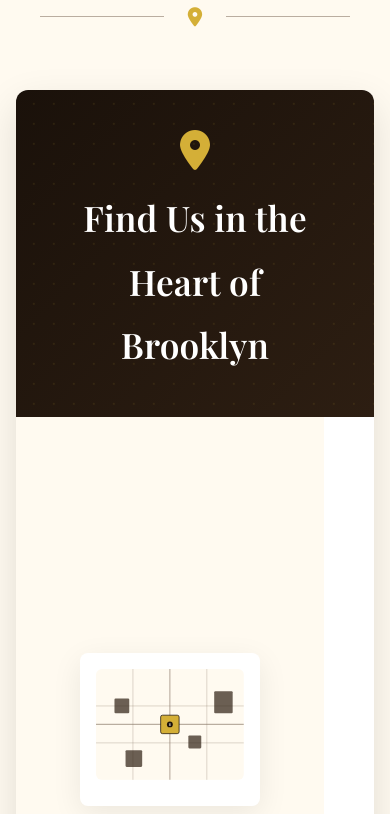
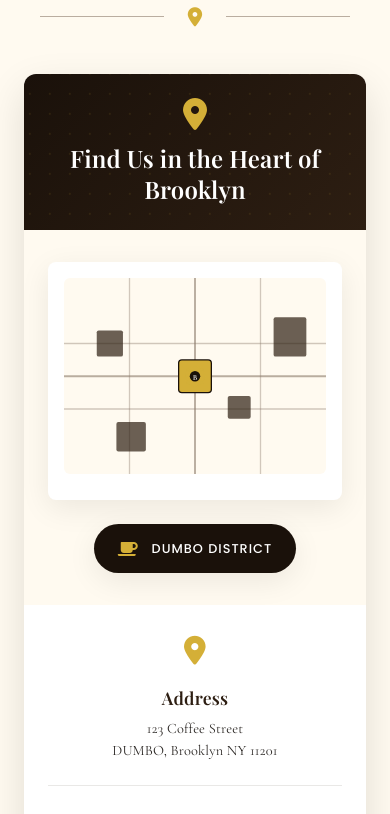
Before and after one commit to parvash07/brewnie, a plain HTML site: page index.html in a window 390 px wide. Shown: the part 8980-9794 px from the top of the page. Drawn offline with nearby package versions, Linux system fonts and the light colour scheme.

Commit message:
Update styles.css

```diff
--- a/styles.css
+++ b/styles.css
@@ -1717,6 +1717,31 @@ p {
 
     .hero-content h1 {
         font-size: 4rem;
+    }
+
+    .location-showcase {
+        margin: 3rem auto 0;
+        padding: 0 1rem;
+    }
+
+    .location-header {
+        padding: 2rem 2rem;
+    }
+
+    .location-header h3 {
+        font-size: 1.8rem;
+    }
+
+    .location-content {
+        grid-template-columns: 1fr;
+    }
+
+    .location-visual {
+        padding: 2.5rem 3rem;
+    }
+
+    .location-details {
+        padding: 2.5rem 3rem;
     }
 }
 
@@ -2086,6 +2111,100 @@ p {
         margin-bottom: 1.5rem;
     }
 
+    .location-showcase {
+        margin: 2rem auto 0;
+        padding: 0 0.5rem;
+    }
+
+    .location-card {
+        border-radius: 12px;
+        overflow: hidden;
+    }
+
+    .location-header {
+        padding: 1.5rem 1rem;
+        text-align: center;
+    }
+
+    .location-header i {
+        font-size: 2rem;
+        margin-bottom: 0.8rem;
+    }
+
+    .location-header h3 {
+        font-size: 1.5rem;
+        line-height: 1.3;
+    }
+
+    .location-content {
+        grid-template-columns: 1fr;
+        gap: 0;
+    }
+
+    .location-visual {
+        padding: 2rem 1.5rem;
+        order: 1;
+    }
+
+    .map-illustration {
+        max-width: 300px;
+        margin-bottom: 1.5rem;
+    }
+
+    .location-badge {
+        padding: 0.8rem 1.5rem;
+        font-size: 0.8rem;
+        letter-spacing: 1px;
+        border-radius: 25px;
+    }
+
+    .location-badge i {
+        font-size: 1rem;
+    }
+
+    .location-details {
+        padding: 2rem 1.5rem;
+        order: 2;
+    }
+
+    .detail-item {
+        flex-direction: column;
+        align-items: center;
+        text-align: center;
+        gap: 1rem;
+        margin-bottom: 2rem;
+        padding-bottom: 1.5rem;
+    }
+
+    .detail-item i {
+        font-size: 1.8rem;
+        margin-top: 0;
+        width: auto;
+    }
+
+    .detail-item h4 {
+        font-size: 1.1rem;
+        margin-bottom: 0.3rem;
+    }
+
+    .detail-item p {
+        font-size: 0.9rem;
+        line-height: 1.5;
+        text-align: center;
+    }
+
+    .directions-btn {
+        margin-top: 1.5rem;
+    }
+
+    .directions-btn .secondary-button {
+        padding: 1rem 2rem;
+        font-size: 0.85rem;
+        width: 100%;
+        max-width: 250px;
+        justify-content: center;
+    }
+
     .form-row {
         grid-template-columns: 1fr;
         gap: 1rem;
```
